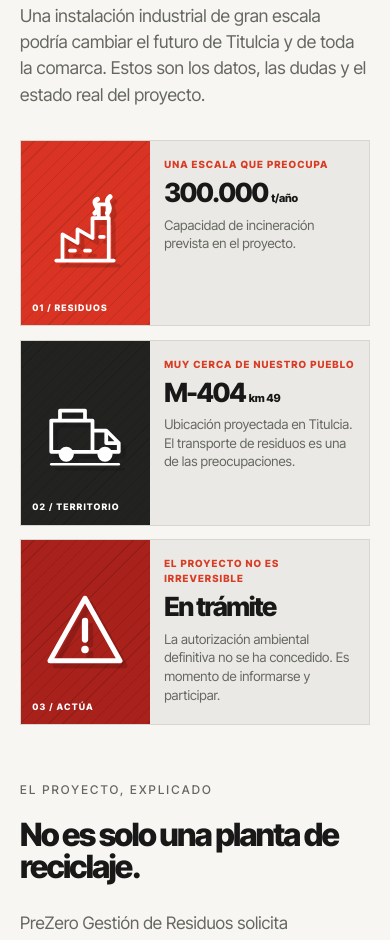
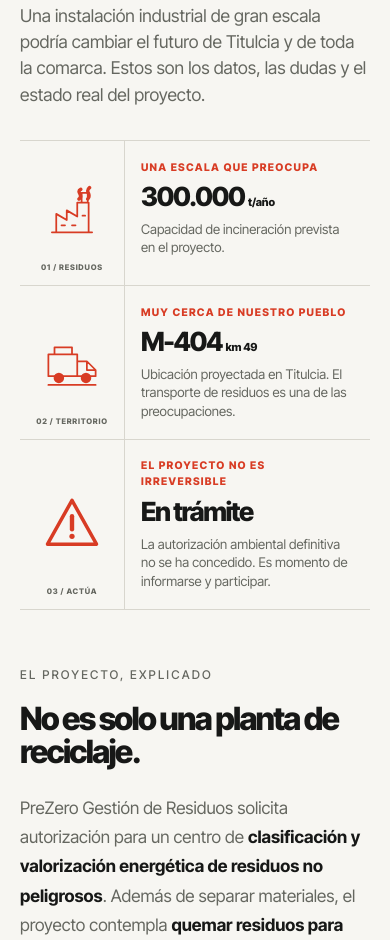
Before and after one commit to pablosierrasound-art/folio-template, a website: page folio/index.html in a window 390 px wide. Shown: the part 819-1759 px from the top of the page. Drawn offline with Linux system fonts and the light colour scheme.

Commit message:
Simplificar tarjetas de información para armonizarlas con el estilo minimalista del hero

```diff
--- a/folio/index.html
+++ b/folio/index.html
@@ -399,6 +399,31 @@ html[data-theme="dark"] .hero-collage-image{background-image:url("assets/img/fil
 }
 @media(prefers-reduced-motion:reduce){.info-story .info-fact-art svg{transition:none}}
 </style>
+<style>
+/* Tarjetas de datos: mismo lenguaje minimalista que el hero */
+.info-story .info-facts{gap:0!important;background:transparent!important;border-top:1px solid var(--color-line)!important;border-bottom:1px solid var(--color-line)!important}
+.info-story .info-fact{background:var(--color-bg)!important;border:0!important;border-right:1px solid var(--color-line)!important;border-radius:0!important}
+.info-story .info-fact:last-child{border-right:0!important}
+.info-story .info-fact-art{height:8.5rem!important;background:transparent!important;color:var(--color-accent)!important;justify-content:flex-start!important;padding-left:1.35rem!important}
+.info-story .info-fact:nth-child(2) .info-fact-art,.info-story .info-fact:nth-child(3) .info-fact-art{background:transparent!important;color:var(--color-accent)!important}
+.info-story .info-fact-art::before{display:none!important}
+.info-story .info-fact-art svg{width:4.5rem!important;height:4.5rem!important;filter:none!important;stroke-width:2!important}
+.info-story .info-fact:hover .info-fact-art svg{transform:none!important}
+.info-story .info-fact-index{color:var(--color-muted)!important;left:auto!important;right:1.35rem!important;bottom:1.3rem!important;font-size:.6rem!important;letter-spacing:.1em!important}
+.info-story .info-fact-kicker{font-size:.66rem!important;letter-spacing:.12em!important;margin-top:.5rem!important}
+.info-story .info-fact strong{font-weight:800!important}
+@media(max-width:767px){
+ .info-story .info-facts{border-top:0!important;border-bottom:0!important;gap:0!important}
+ .info-story .info-fact,.info-story .info-fact:last-child{grid-template-columns:30% 1fr!important;border:0!important;border-top:1px solid var(--color-line)!important;min-height:9rem!important}
+ .info-story .info-fact:last-child{border-bottom:1px solid var(--color-line)!important}
+ .info-story .info-fact-art{height:100%!important;min-height:9rem!important;align-items:center!important;justify-content:center!important;padding:0!important;border-right:1px solid var(--color-line)!important}
+ .info-story .info-fact-art svg{width:3.5rem!important;height:3.5rem!important}
+ .info-story .info-fact-index{left:0!important;right:0!important;bottom:.7rem!important;text-align:center!important;font-size:.48rem!important}
+ .info-story .info-fact-kicker{margin:1.15rem 1rem .5rem!important}
+ .info-story .info-fact strong{margin:0 1rem .55rem!important}
+ .info-story .info-fact>span:last-child{margin:0 1rem 1.15rem!important}
+}
+</style>
 </head>
 <body class="min-h-screen bg-bg text-ink antialiased">
   <a href="#main" class="skip-link">Skip to content</a>
```
